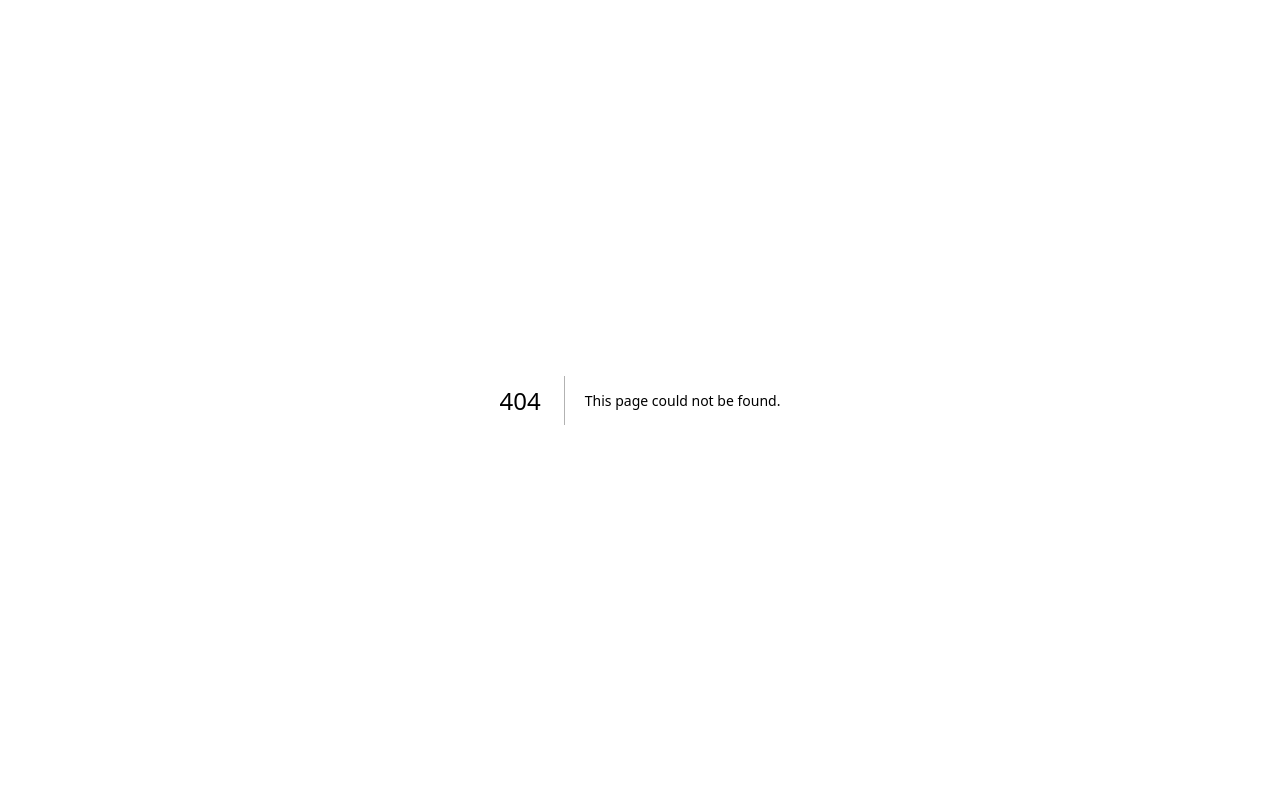
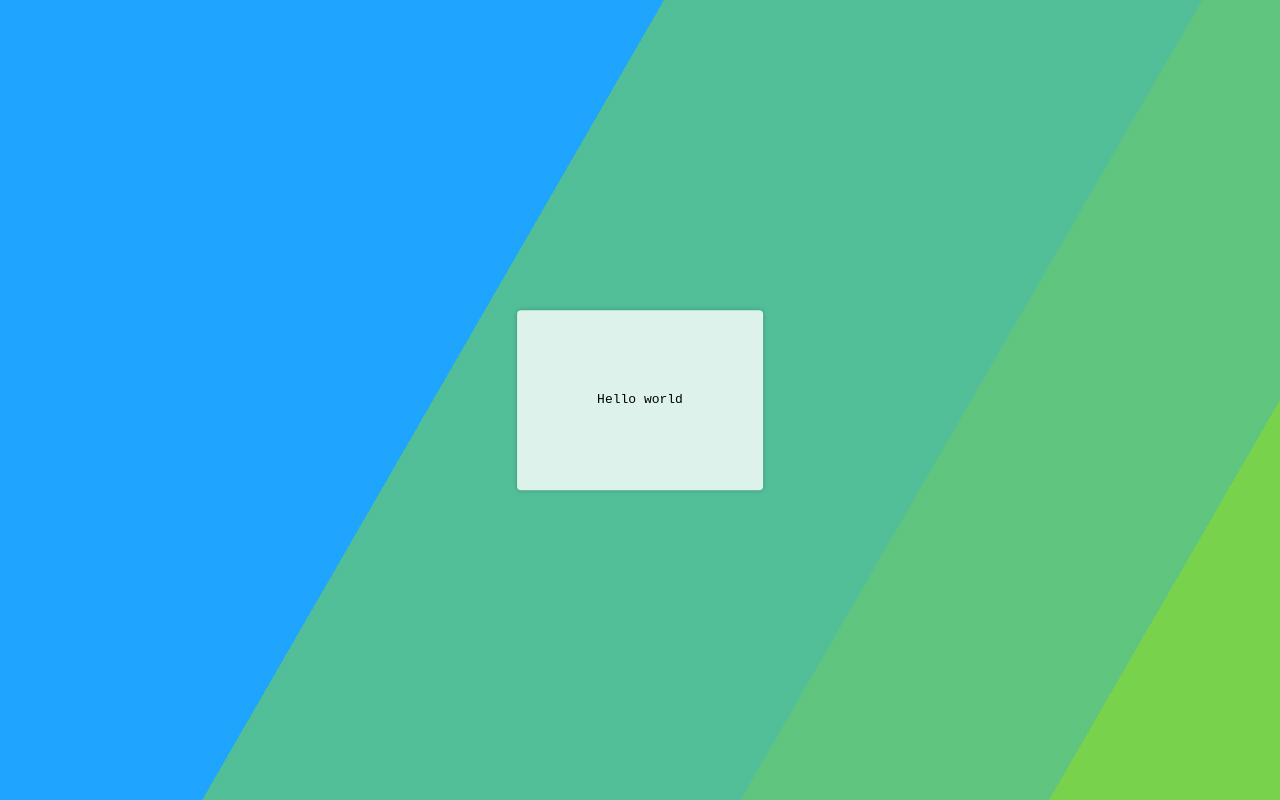
Before and after one commit to clin211/tailwindcss-learn, a Next.js app: page /sliding-diagonal-background in a window 1280 px wide. Before the commit this address had no page. Built offline with nearby package versions, Linux system fonts and the light colour scheme.

Commit message:
feat: 添加css

```diff
--- /dev/null
+++ b/src/app/sliding-diagonal-background/page.tsx
@@ -0,0 +1,17 @@
+import React from 'react'
+import "@/assets/styles/sliding-diagonal-background.css";
+
+const SlidingDiagonalBackground = () => {
+    return (
+        <main className='w-full h-screen'>
+            <div className="bg"></div>
+            <div className="bg bg2"></div>
+            <div className="bg bg3"></div>
+            <div className="content">
+                <h1>Hello world</h1>
+            </div>
+        </main>
+    )
+}
+
+export default SlidingDiagonalBackground;
--- /dev/null
+++ b/src/assets/styles/sliding-diagonal-background.css
@@ -0,0 +1,47 @@
+.bg {
+    animation: slide 3s ease-in-out infinite alternate;
+    background-image: linear-gradient(-60deg, #6c3 50%, #09f 50%);
+    bottom: 0;
+    left: -50%;
+    opacity: 0.5;
+    position: fixed;
+    right: -50%;
+    top: 0;
+    z-index: -1;
+}
+
+.bg2 {
+    animation-direction: alternate-reverse;
+    animation-duration: 4s;
+}
+
+.bg3 {
+    animation-duration: 5s;
+}
+
+.content {
+    background-color: rgba(255, 255, 255, 0.8);
+    border-radius: 0.25em;
+    box-shadow: 0 0 0.25em rgba(0, 0, 0, 0.25);
+    box-sizing: border-box;
+    left: 50%;
+    padding: 10vmin;
+    position: fixed;
+    text-align: center;
+    top: 50%;
+    transform: translate(-50%, -50%);
+}
+
+h1 {
+    font-family: monospace;
+}
+
+@keyframes slide {
+    0% {
+        transform: translateX(-25%);
+    }
+
+    100% {
+        transform: translateX(25%);
+    }
+}
```
